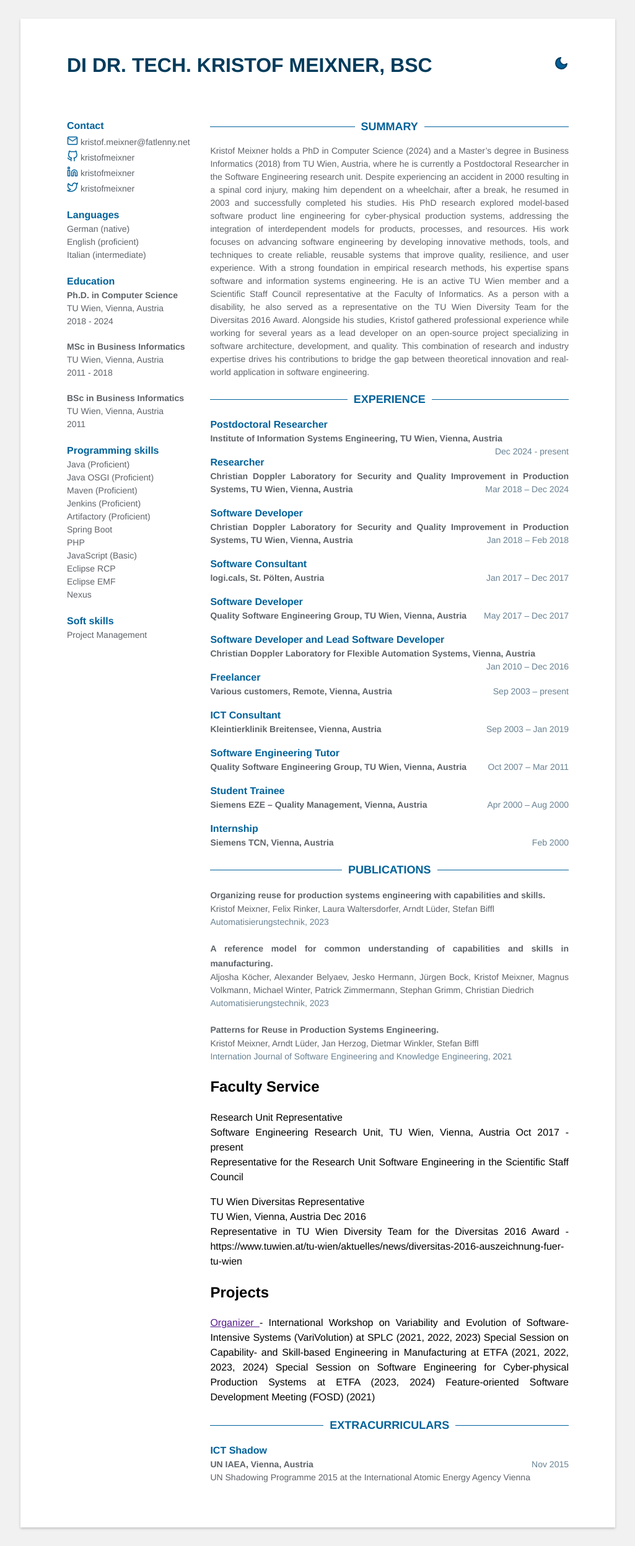
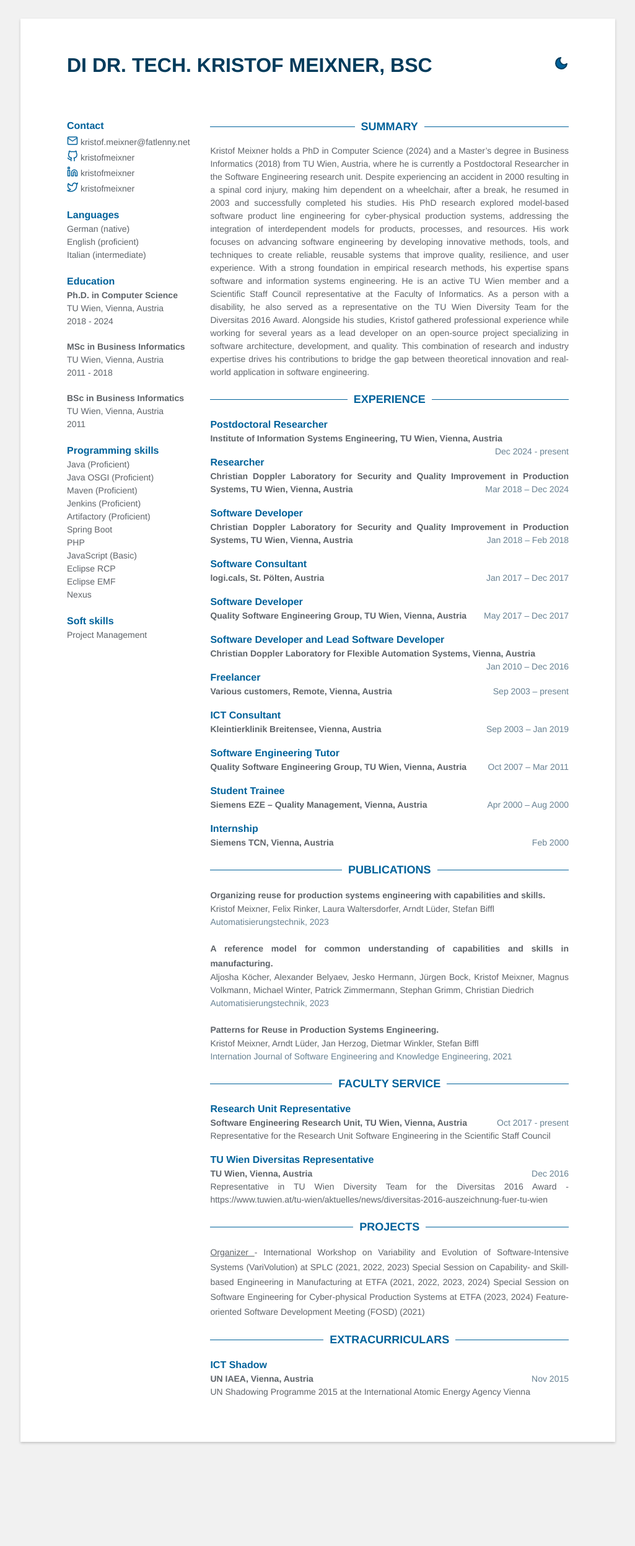
Before and after one commit to kristofmeixner/kristofmeixner.github.io, a Jekyll site: the page built from index.html, in a window 1280 px wide. Shown: the whole page at 62% size, without its empty margins (127-1152 px from the left). Built offline with Jekyll 4.4.1, drawn with Linux system fonts in a browser that asks for light colours; after the commit the page ends 2356 px from its top, so only the background shows below that.

Commit message:
Change scss

```diff
--- a/_sass/includes/facultyservice.scss
+++ b/_sass/includes/facultyservice.scss
@@ -1,8 +1,8 @@
-.experiance {
+.facultyservice {
     .title {
         @include header;
     }
-    .experience-item {
+    .facultyservice-item {
         .role {
             @include sub-header;
         }
--- a/_sass/includes/scientificservice.scss
+++ b/_sass/includes/scientificservice.scss
@@ -1,4 +1,4 @@
-.projects {
+.scientificservice {
     .title {
         @include header;
     }
```
